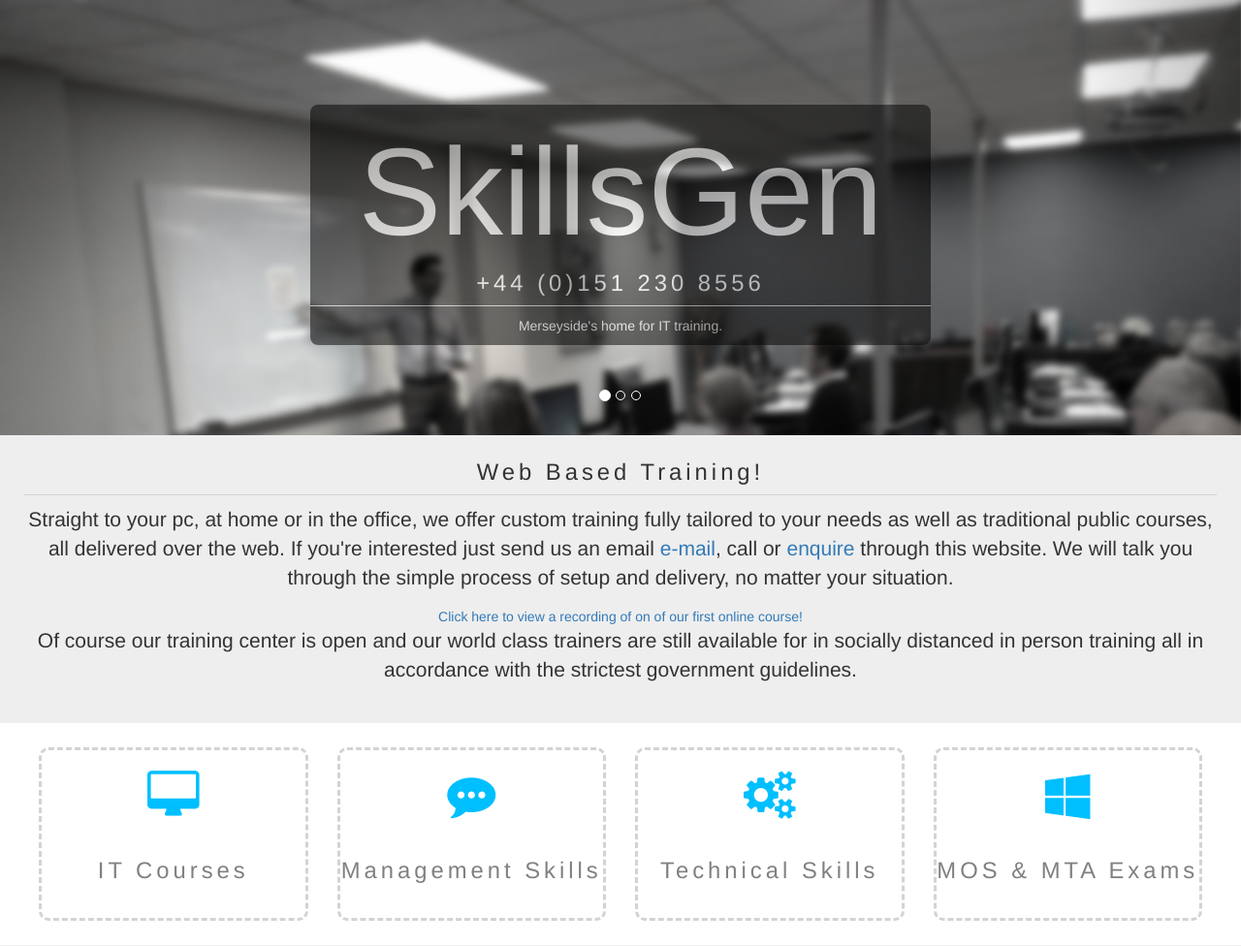
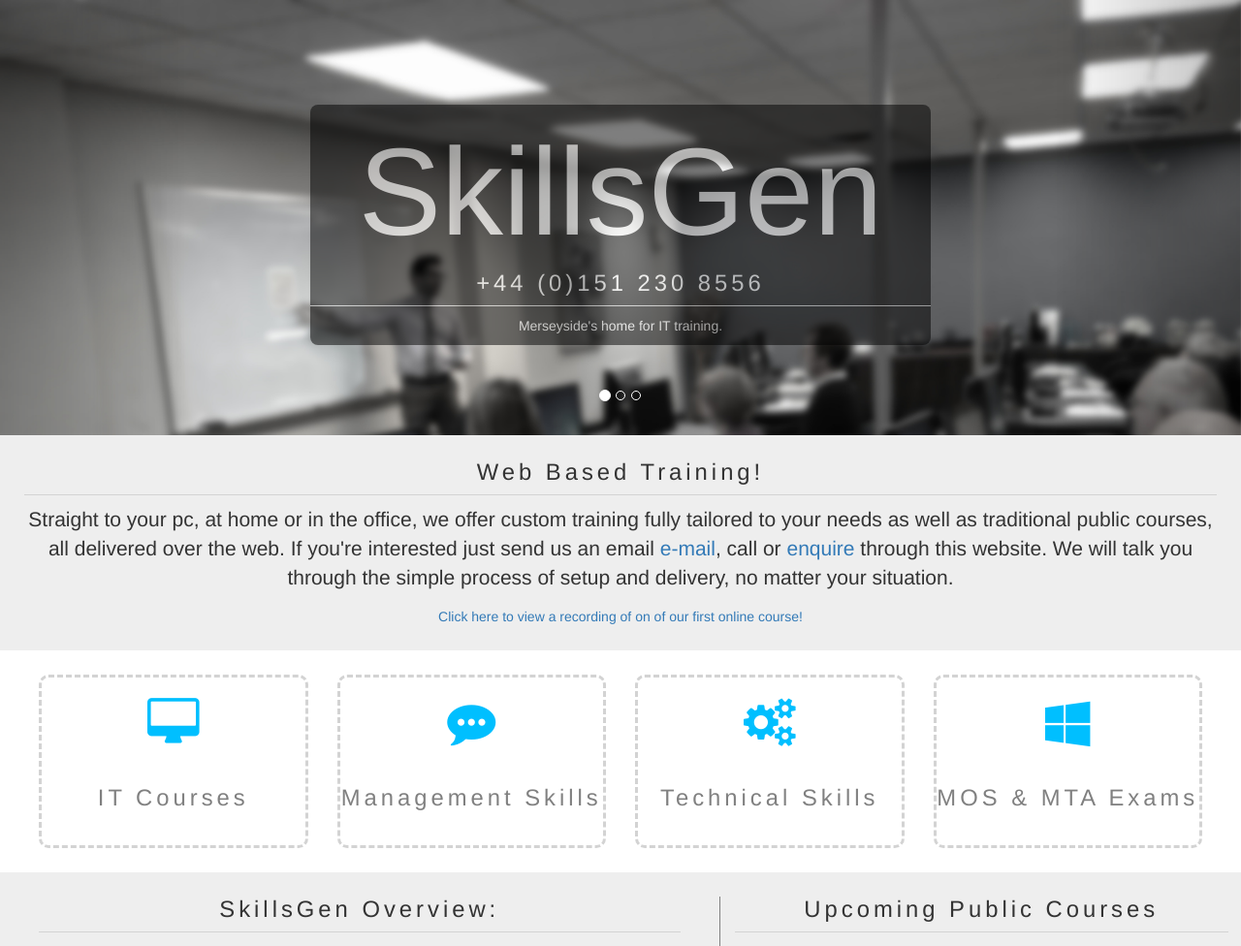
Before and after one commit to SkillsGen/sgmain, a Flask app: template templates/index.html in a window 1280 px wide. Shown: the part 52-1028 px from the top of the page at 97% size. Run offline with Flask 2, Linux system fonts and the light colour scheme; the template is opened without the code that fills it, so the values that code supplies are empty; some libraries are stand-ins or nearby versions.

Commit message:
language changes

```diff
--- a/templates/index.html
+++ b/templates/index.html
@@ -44,7 +44,6 @@
         <h3 style="margin-top:0px">Web Based Training!</h3>
         <p>Straight to your pc, at home or in the office, we offer custom training fully tailored to your needs as well as traditional public courses, all delivered over the web. If you're interested just send us an email <a href='mailto:training@skillsgen.com'>e-mail</a>, call or <a href="{{ url_for('enquire') }}">enquire</a> through this website. We will talk you through the simple process of setup and delivery, no matter your situation.</p>
 	<a href="{{ url_for('onlinelearning') }}">Click here to view a recording of on of our first online course!</a>
-        <p>Of course our training center is open and our world class trainers are still available for in socially distanced in person training all in accordance with the strictest government guidelines.</p>
     </div>
 </div>
 <div class="jumbotron jumbowhite">
```
